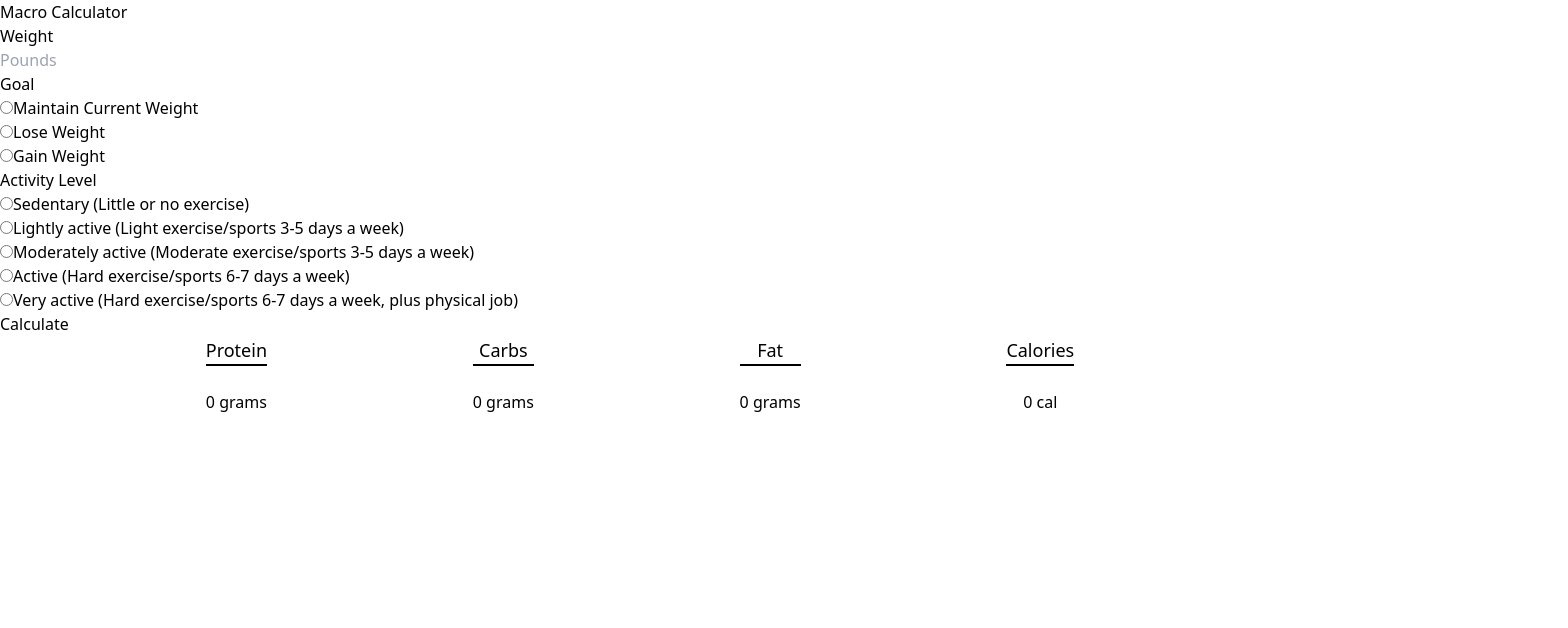
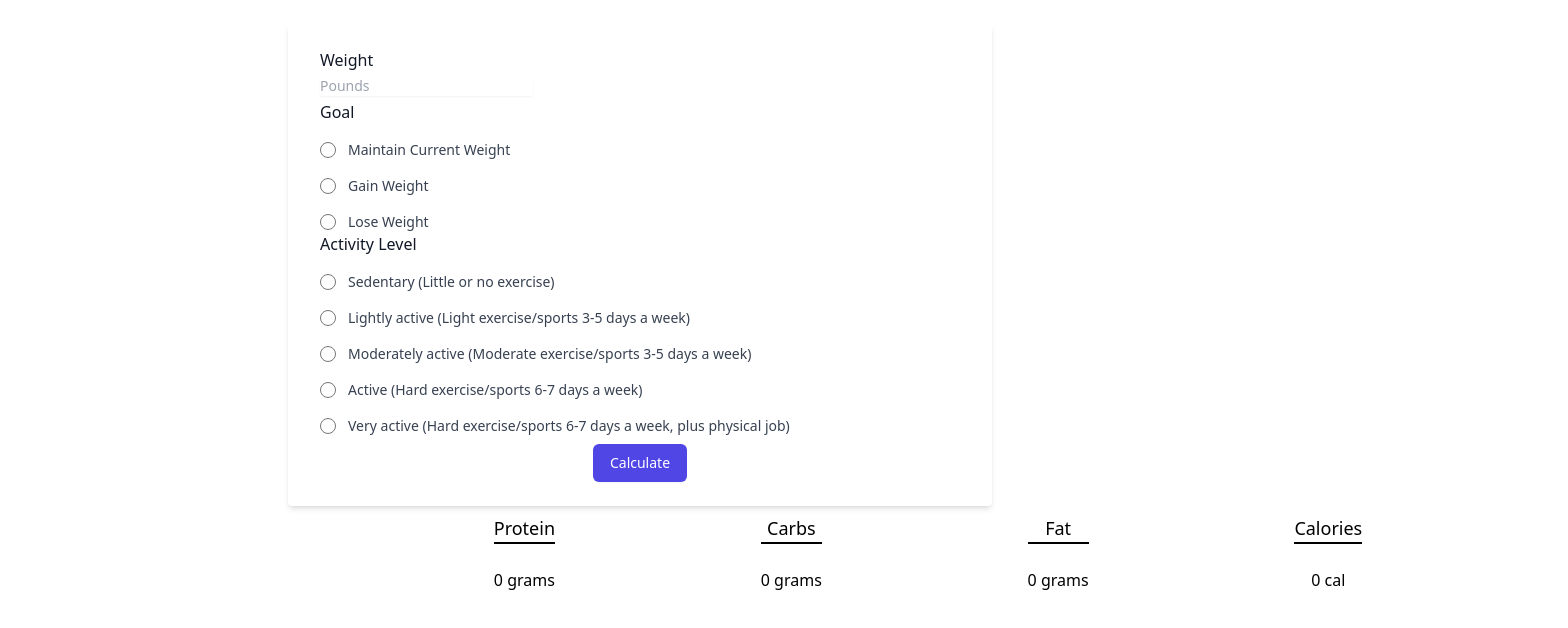
Before and after one commit to niclast7611/macro_calculator, a React (Create React App) app: page / in a window 1280 px wide. Shown: the top 628 px of the page, 1568 px wide, since content can reach past the window. Built offline with nearby package versions, Linux system fonts and the light colour scheme.

Commit message:
styled form, maybe add color and make pop

```diff
--- a/src/Form.tsx
+++ b/src/Form.tsx
@@ -22,10 +22,12 @@ export default function Form() {
     } else {
       setCalories(weight * activity);
     }
+
     setMacros(calories);
   };
 
   const setMacros = (calories: number): void => {
+    if (calories) {
       if (goal === "lose") {
         setProtein(weight);
         setCarbs(Math.round(calories - (protein * 4 + fat * 9)) / 4);
@@ -39,108 +41,173 @@ export default function Form() {
         setCarbs(Math.round((calories * 0.4) / 4));
         setFat(Math.round((calories * 0.2) / 9));
       }
+    }
   };
 
   return (
-    <div>
-      <h2>Macro Calculator</h2>
-      <form>
-        <span>Weight</span>
-        <div>
+    <div className="max-w-3xl py-6 mx-auto sm:px-6 lg:px-8">
+      <form className="px-8 pt-6 pb-6 mb-2 bg-white rounded shadow-md">
+        <div className="col-span-6 sm:col-span-3">
+          <label htmlFor="weight" className="block font-medium text-gray-900">
+            Weight
+          </label>
           <input
-            type="text"
+            type="number"
             name="weight"
+            id="weight"
+            autoComplete="given-name"
+            className="block w-1/3 my-1 border-gray-300 rounded-sm shadow-sm focus:border-indigo-500 focus:ring-indigo-500 sm:text-sm"
+            onChange={(e) => setWeight(Number(e.target.value))}
             placeholder="Pounds"
-            onChange={(e) => setWeight(Number(e.target.value))}
           />
         </div>
-        <span>Goal</span>
-        <div>
+        <fieldset>
+          <legend className="text-base font-medium text-gray-900 contents">
+            Goal
+          </legend>
+          <div className="mt-4 space-y-4">
+            <div className="flex items-center">
               <input
+                id="maintenance"
+                name="goal-options"
                 type="radio"
-            name="goal"
+                className="w-4 h-4 text-indigo-600 border-gray-300 focus:ring-indigo-500"
                 value="maintain"
                 onChange={(e) => setGoal(e.target.value)}
               />
-          <label htmlFor="macros-goal2">Maintain Current Weight</label>
+              <label
+                htmlFor="maintenance"
+                className="block ml-3 text-sm font-medium text-gray-700"
+              >
+                Maintain Current Weight
+              </label>
             </div>
-        <div>
+            <div className="flex items-center">
               <input
+                id="gain"
+                name="goal-options"
                 type="radio"
-            name="goal"
+                className="w-4 h-4 text-indigo-600 border-gray-300 focus:ring-indigo-500"
                 value="lose"
                 onChange={(e) => setGoal(e.target.value)}
               />
-          <label htmlFor="macros-goal1">Lose Weight</label>
+              <label
+                htmlFor="gain"
+                className="block ml-3 text-sm font-medium text-gray-700"
+              >
+                Gain Weight
+              </label>
             </div>
-        <div>
+            <div className="flex items-center">
               <input
+                id="lose"
+                name="goal-options"
                 type="radio"
-            name="goal"
-            value="gain"
-            onChange={(e) => setGoal(e.target.value)}
+                className="w-4 h-4 text-indigo-600 border-gray-300 focus:ring-indigo-500"
               />
-          <label htmlFor="macros-goal3">Gain Weight</label>
+              <label
+                htmlFor="lose"
+                className="block ml-3 text-sm font-medium text-gray-700"
+              >
+                Lose Weight
+              </label>
             </div>
-        <span>Activity Level</span>
+          </div>
+        </fieldset>
 
-        <div>
+        <fieldset>
+          <legend className="text-base font-medium text-gray-900 contents">
+            Activity Level
+          </legend>
+          <div className="mt-4 space-y-4">
+            <div className="flex items-center">
               <input
+                id="maintenance"
+                name="activity-options"
                 type="radio"
-            name="activity"
+                className="w-4 h-4 text-indigo-600 border-gray-300 focus:ring-indigo-500"
                 value="10"
                 onChange={(e) => setActivity(Number(e.target.value))}
               />
-          <label htmlFor="macros-activity1">
+              <label
+                htmlFor="maintenance"
+                className="block ml-3 text-sm font-medium text-gray-700"
+              >
                 Sedentary (Little or no exercise)
               </label>
             </div>
-        <div>
+            <div className="flex items-center">
               <input
+                id="gain"
+                name="activity-options"
                 type="radio"
-            name="activity"
+                className="w-4 h-4 text-indigo-600 border-gray-300 focus:ring-indigo-500"
                 value="12"
                 onChange={(e) => setActivity(Number(e.target.value))}
               />
-          <label htmlFor="macros-activity2">
+              <label
+                htmlFor="gain"
+                className="block ml-3 text-sm font-medium text-gray-700"
+              >
                 Lightly active (Light exercise/sports 3-5 days a week)
               </label>
             </div>
-        <div>
+            <div className="flex items-center">
               <input
+                id="lose"
+                name="activity-options"
                 type="radio"
-            name="activity"
+                className="w-4 h-4 text-indigo-600 border-gray-300 focus:ring-indigo-500"
                 value="14"
                 onChange={(e) => setActivity(Number(e.target.value))}
               />
-          <label htmlFor="macros-activity3">
+              <label
+                htmlFor="lose"
+                className="block ml-3 text-sm font-medium text-gray-700"
+              >
                 Moderately active (Moderate exercise/sports 3-5 days a week)
               </label>
             </div>
-        <div>
+            <div className="flex items-center">
               <input
+                id="lose"
+                name="activity-options"
                 type="radio"
-            name="activity"
+                className="w-4 h-4 text-indigo-600 border-gray-300 focus:ring-indigo-500"
                 value="16"
                 onChange={(e) => setActivity(Number(e.target.value))}
               />
-          <label htmlFor="macros-activity4">
+              <label
+                htmlFor="lose"
+                className="block ml-3 text-sm font-medium text-gray-700"
+              >
                 Active (Hard exercise/sports 6-7 days a week)
               </label>
             </div>
-        <div>
+            <div className="flex items-center">
               <input
+                id="lose"
+                name="activity-options"
                 type="radio"
-            name="activity"
+                className="w-4 h-4 text-indigo-600 border-gray-300 focus:ring-indigo-500"
                 value="18"
                 onChange={(e) => setActivity(Number(e.target.value))}
               />
-          <label htmlFor="macros-activity5">
+              <label
+                htmlFor="lose"
+                className="block ml-3 text-sm font-medium text-gray-700"
+              >
                 Very active (Hard exercise/sports 6-7 days a week, plus physical
                 job)
               </label>
             </div>
-        <button type="button" onClick={handleSubmit}>
+          </div>
+        </fieldset>
+        <button
+          type="button"
+          className="flex justify-center px-4 py-2 mx-auto mt-2 text-sm font-medium text-white bg-indigo-600 border border-transparent rounded-md shadow-sm hover:bg-indigo-700 focus:outline-none focus:ring-2 focus:ring-indigo-500 focus:ring-offset-2"
+          onClick={handleSubmit}
+        >
           Calculate
         </button>
       </form>
```
Lines whose indentation alone changed are shown as unchanged.
